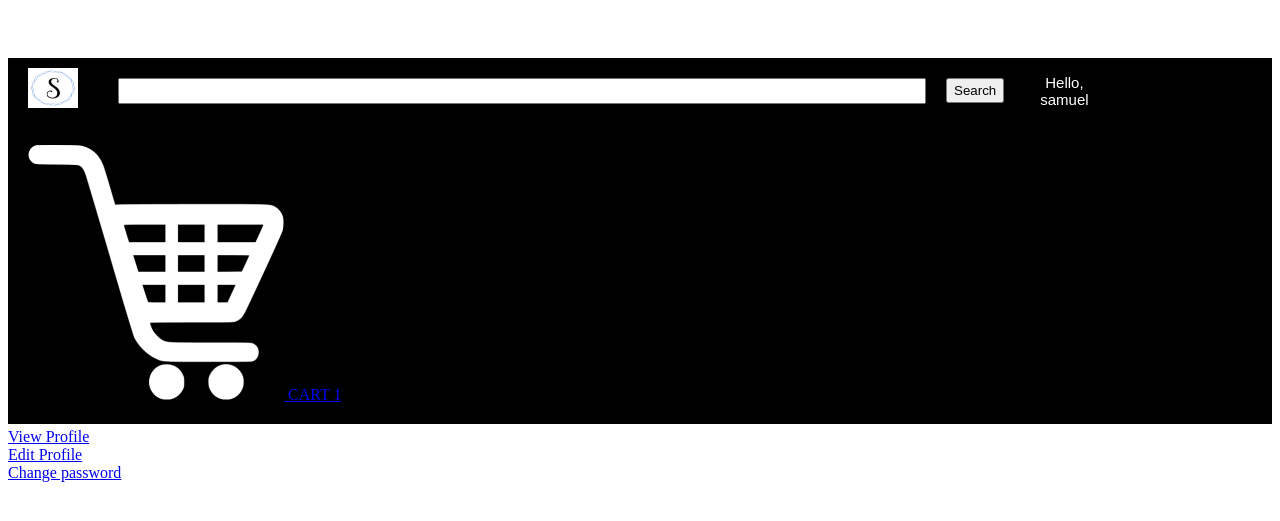
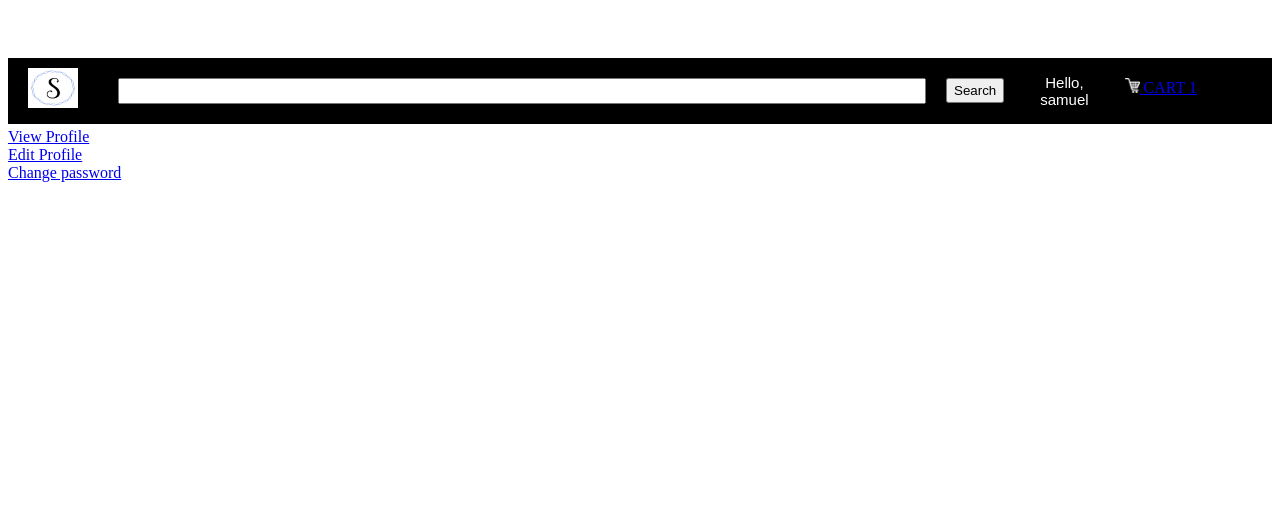
Before and after one commit to swamhtettun/OOPP, a Flask app: page /account/profile/ in a window 1280 px wide. Shown: the top 521 px of the page. Run offline with Flask 2, Linux system fonts and the light colour scheme; the first user in the database is signed in; data comes from the database, SQL or seed files in the repository.

Commit message:
added an empty line

```diff
--- a/static/css/topStyle.css
+++ b/static/css/topStyle.css
@@ -82,6 +82,7 @@
 	margin-right: 20px;
 	float: left;
 }
+
 #kart {
 	color: white;
 	margin-top: 20px;
@@ -95,3 +96,8 @@
 	height: 30px;
 	width: 30px;
 }
+
+#cartIcon {
+width: 15px;
+height; 15px;
+}
```
